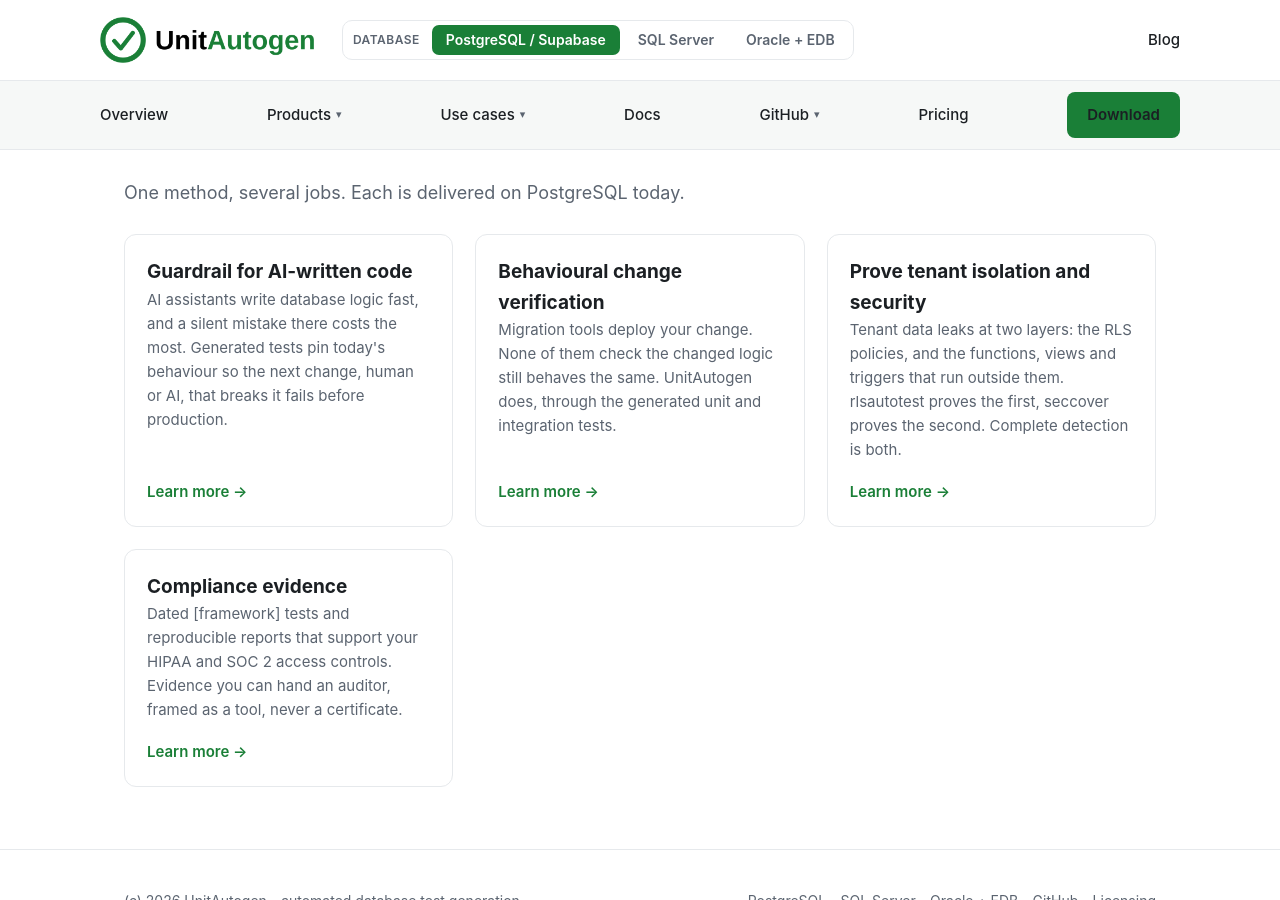
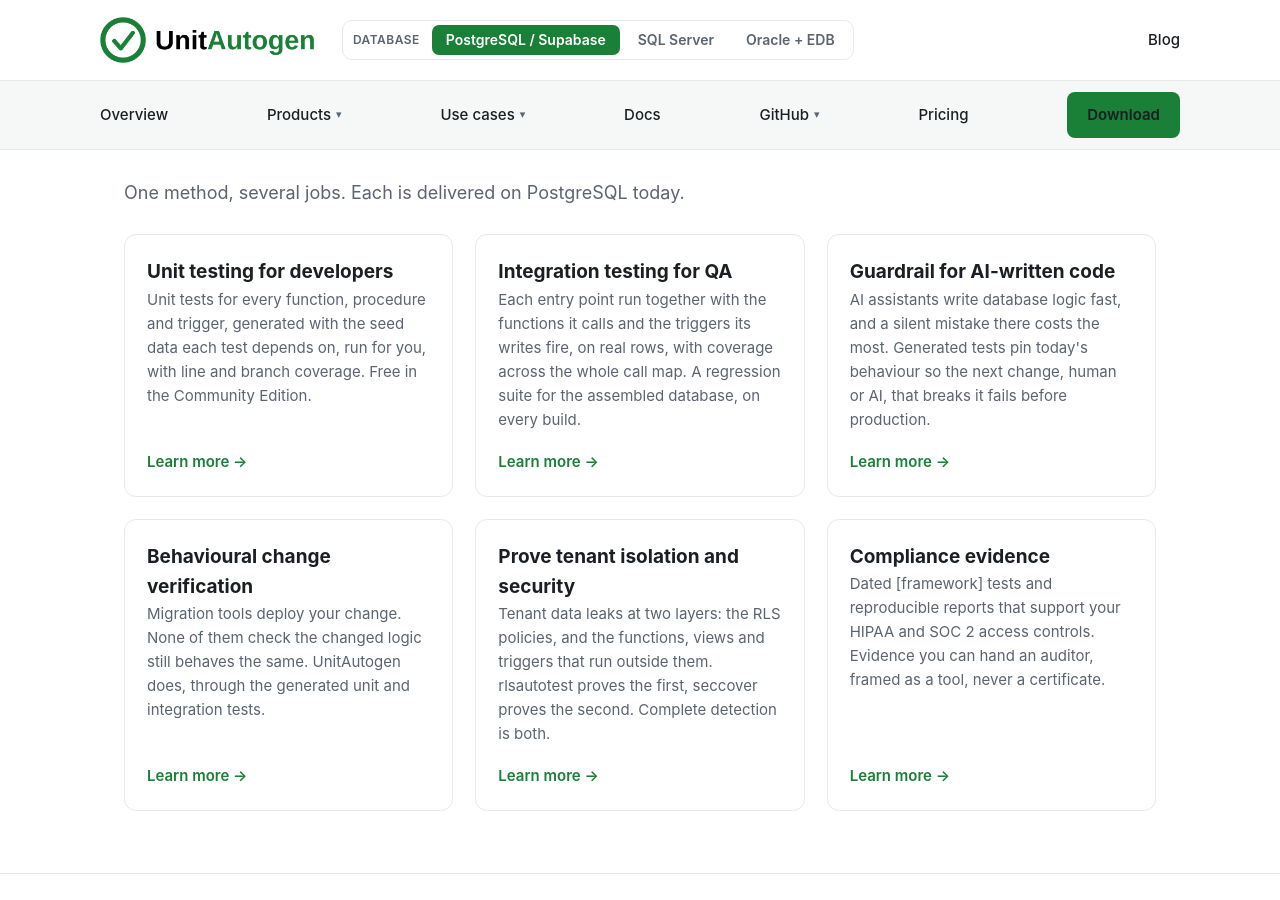
Before and after one commit to unitautogen/unitautogen.com, a Jekyll site: the page built from index.html, in a window 1280 px wide and 900 px high, scrolled down 2783 px. Built offline with Jekyll 4.4.1, drawn with Linux system fonts in a browser that asks for light colours.

Commit message:
Use cases: unit testing for developers, integration testing for QA

```diff
--- a/_data/catalog.yml
+++ b/_data/catalog.yml
@@ -414,6 +414,18 @@
 # Use cases - the second nav axis (the problem / who it's for). Delivered on PostgreSQL today.
 # [framework] is replaced with the current database's framework name.
 use_cases:
+  - slug: "unit-testing"
+    name: "Unit testing for developers"
+    blurb: >-
+      Unit tests for every function, procedure and trigger, generated with the seed data each test depends
+      on, run for you, with line and branch coverage. Free in the Community Edition.
+    card: "Generated unit tests and seed data for every routine you own, with honest branch coverage. Free."
+  - slug: "integration-testing"
+    name: "Integration testing for QA"
+    blurb: >-
+      Each entry point run together with the functions it calls and the triggers its writes fire, on real
+      rows, with coverage across the whole call map. A regression suite for the assembled database, on every build.
+    card: "Each entry point run with everything it calls and fires, coverage across the call map, on every build."
   - slug: "ai-guardrail"
     name: "Guardrail for AI-written code"
     blurb: >-
--- /dev/null
+++ b/use-cases/integration-testing/index.html
@@ -0,0 +1,56 @@
+---
+layout: default
+title: "Integration testing for QA - UnitAutogen"
+description: "Integration tests for the whole flow inside the database: a function together with the functions it calls and the triggers its writes fire, run for real with generated data, and coverage across the entire call map. For QA teams that need the end-to-end database behaviour verified on every build."
+og_title: "Integration testing for QA"
+og_description: "Each function run with everything it calls and every trigger it fires, with coverage across the whole call map. Team edition."
+og_image: "/assets/social-preview.png"
+body_class: page-usecase
+footer_left: "(c) 2026 UnitAutogen - use cases"
+footer_sep: "-"
+footer_links:
+  - label: "Use cases"
+    href: "/use-cases/"
+  - label: "PostgreSQL engine"
+    href: "/postgresql/unitautogen/"
+  - label: "Contact"
+    href: "mailto:hello@unitautogen.com"
+---
+<a id="top"></a>
+<div class="hero wrap">
+  <div style="margin-bottom:16px"><span class="badge badge--beta">Available for PostgreSQL - Team edition</span></div>
+  <h1>The whole flow inside the database,<br><span class="hl">tested on every build</span>.</h1>
+  <p class="sub">A unit test proves one routine in isolation. QA needs more: the function, the functions it
+    calls, and the triggers its writes fire, all running together on real rows, the way production runs them.
+    UnitAutogen generates that too, from the same code, with no scenarios written by hand.</p>
+  <div class="cta">
+    <a class="btn" href="{{ '/postgresql/unitautogen/integration/' | relative_url }}">See integration testing</a>
+    <a class="btn ghost" href="{{ '/postgresql/pricing/' | relative_url }}">Team edition</a>
+  </div>
+</div>
+
+<section class="soft">
+  <div class="wrap">
+    <h2>What QA gets</h2>
+    <div class="pts">
+      <div class="card"><h3>End-to-end runs</h3><p>Each entry point is exercised with the routines it calls and the triggers it fires left in place, not mocked, so the test sees what production sees.</p></div>
+      <div class="card"><h3>Coverage across the call map</h3><p>Line and branch coverage reported for the root and everything it reaches, so a branch inside a trigger three calls deep is not invisible.</p></div>
+      <div class="card"><h3>A regression suite you did not write</h3><p>Today's behaviour is captured as tests. A change anywhere in the flow that alters an outcome fails the build with the exact routine and branch named.</p></div>
+    </div>
+  </div>
+</section>
+
+<section>
+  <div class="wrap">
+    <h2>Unit and integration together</h2>
+    <p class="lead">Developers run the unit tests on their own routines while they work. QA runs the
+      integration suite against the assembled database on every build. Both come from the same generator, so
+      there is one set of seed data, one report format, and one place a failure points to.</p>
+    <p class="lead">Integration testing is part of the Team edition; unit testing and coverage are free in the
+      Community Edition.</p>
+    <div class="cta" style="justify-content:flex-start">
+      <a class="btn" href="{{ '/postgresql/unitautogen/integration/' | relative_url }}">See integration testing</a>
+      <a class="btn ghost" href="{{ '/use-cases/unit-testing/' | relative_url }}">Unit testing for developers &rarr;</a>
+    </div>
+  </div>
+</section>
--- /dev/null
+++ b/use-cases/unit-testing/index.html
@@ -0,0 +1,57 @@
+---
+layout: default
+title: "Unit testing for developers - UnitAutogen"
+description: "Unit tests for every function, procedure and trigger in your database, generated with the seed data each test depends on, run for you, with line and branch coverage. For developers who own database logic and want it tested without writing the tests."
+og_title: "Unit testing for developers"
+og_description: "Generated unit tests and seed data for every function, procedure and trigger, with honest branch coverage. Free in the Community Edition."
+og_image: "/assets/social-preview.png"
+body_class: page-usecase
+footer_left: "(c) 2026 UnitAutogen - use cases"
+footer_sep: "-"
+footer_links:
+  - label: "Use cases"
+    href: "/use-cases/"
+  - label: "PostgreSQL engine"
+    href: "/postgresql/unitautogen/"
+  - label: "Contact"
+    href: "mailto:hello@unitautogen.com"
+---
+<a id="top"></a>
+<div class="hero wrap">
+  <div style="margin-bottom:16px"><span class="badge badge--beta">Available for PostgreSQL - free in the Community Edition</span></div>
+  <h1>Unit tests for your database logic,<br><span class="hl">without writing them</span>.</h1>
+  <p class="sub">You own functions, procedures and triggers that nobody has unit-tested, because writing the
+    tests means faking every table and crafting the data for every branch. UnitAutogen generates the tests
+    and that data from the code itself, runs them, and tells you exactly which lines and branches ran.</p>
+  <div class="cta">
+    <a class="btn" href="{{ '/postgresql/unitautogen/get-started/' | relative_url }}">Get started</a>
+    <a class="btn ghost" href="{{ '/postgresql/unitautogen/coverage/' | relative_url }}">See coverage</a>
+  </div>
+</div>
+
+<section class="soft">
+  <div class="wrap">
+    <h2>What you get for each routine</h2>
+    <div class="pts">
+      <div class="card"><h3>A test per branch</h3><p>Every IF, CASE, loop and exception handler gets a test that drives it, on both its true and false side, with the boundary values around each numeric gate.</p></div>
+      <div class="card"><h3>The data that makes it real</h3><p>Each test seeds the exact rows the branch depends on, including required columns and foreign-key parents, in the native test framework's own isolation so nothing persists.</p></div>
+      <div class="card"><h3>Assertions on behaviour</h3><p>Return values, result sets, and the rows a branch inserts, updates or deletes are asserted, so a broken branch fails instead of passing against an empty table.</p></div>
+    </div>
+  </div>
+</section>
+
+<section>
+  <div class="wrap">
+    <h2>How it fits your day</h2>
+    <p class="lead">Run it against a throwaway copy of the database. The generated suite lands as ordinary
+      test files you can read, edit and commit next to your migrations. Re-run it after a change and the
+      diff shows which behaviour moved. Wire it into CI and a change that alters a routine's behaviour fails
+      the build before it reaches production.</p>
+    <p class="lead">What it cannot test reliably, it says so, per line, rather than showing a green that
+      would mislead you. Never a fabricated, false-passing or flaky test.</p>
+    <div class="cta" style="justify-content:flex-start">
+      <a class="btn" href="{{ '/postgresql/unitautogen/get-started/' | relative_url }}">Get started, free</a>
+      <a class="btn ghost" href="{{ '/use-cases/integration-testing/' | relative_url }}">Integration testing for QA &rarr;</a>
+    </div>
+  </div>
+</section>
```
